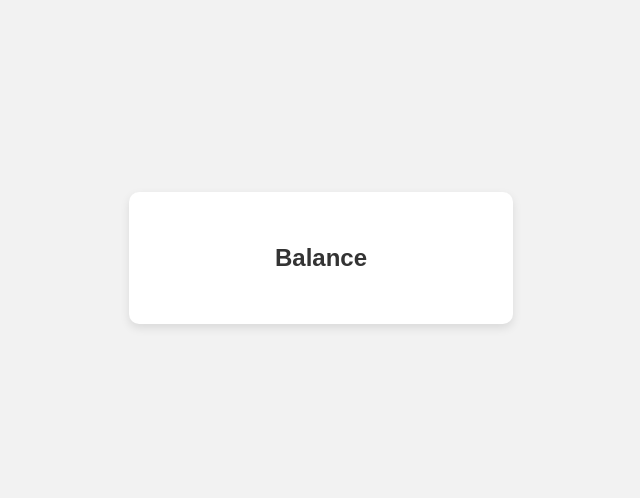
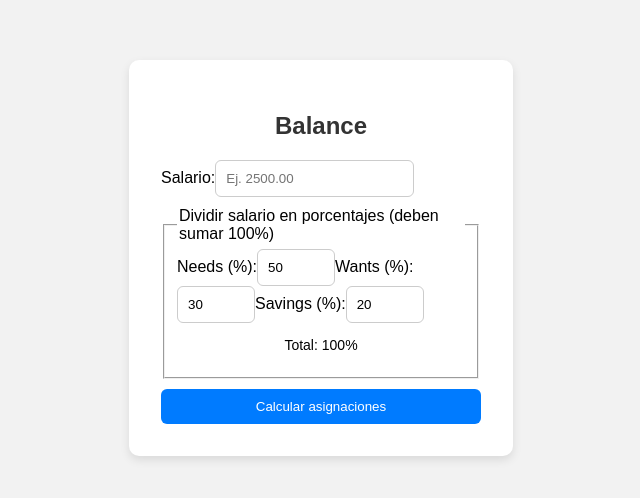
Before and after one commit to fermapre/CapitalOneBalance, a React app in the folder frontend/: page /balance in a window 1280 px wide. Shown: the part 150-648 px from the top of the page, without its empty margins (319-959 px from the left). Built offline with nearby package versions, Linux system fonts and the light colour scheme; the HTML template or start-up script is replaced by a standard one.

Commit message:
balance test

```diff
--- a/frontend/src/pages/Balance.jsx
+++ b/frontend/src/pages/Balance.jsx
@@ -1,10 +1,114 @@
+import { useState } from "react";
 import "./../styles.css";
 
 export default function Balance() {
+  const [salary, setSalary] = useState("");
+  const [percents, setPercents] = useState({ needs: 50, wants: 30, savings: 20 });
+  const [result, setResult] = useState(null);
+
+  const total = Number(percents.needs) + Number(percents.wants) + Number(percents.savings);
+
+  const handlePercentChange = (e) => {
+    const { name, value } = e.target;
+    // allow empty string or numeric
+    setPercents(prev => ({ ...prev, [name]: value }));
+  };
+
+  const handleSubmit = (e) => {
+    e.preventDefault();
+    const numericSalary = parseFloat(salary);
+    if (Number.isNaN(numericSalary) || numericSalary <= 0) {
+      alert("Introduce un salario válido mayor que 0");
+      return;
+    }
+
+    if (total !== 100) {
+      alert(`Los porcentajes deben sumar 100%. Actualmente suman ${total}%`);
+      return;
+    }
+
+    const allocations = {
+      needs: (numericSalary * Number(percents.needs)) / 100,
+      wants: (numericSalary * Number(percents.wants)) / 100,
+      savings: (numericSalary * Number(percents.savings)) / 100,
+    };
+
+    setResult({ salary: numericSalary, allocations });
+  };
+
   return (
     <div className="container">
       <h2>Balance</h2>
-      {/* Página en blanco por ahora */}
+
+      <form onSubmit={handleSubmit} className="balance-form">
+        <label>
+          Salario:
+          <input
+            type="number"
+            step="0.01"
+            min="0"
+            value={salary}
+            onChange={(e) => setSalary(e.target.value)}
+            placeholder="Ej. 2500.00"
+          />
+        </label>
+
+        <fieldset>
+          <legend>Dividir salario en porcentajes (deben sumar 100%)</legend>
+
+          <label>
+            Needs (%):
+            <input
+              type="number"
+              name="needs"
+              min="0"
+              max="100"
+              value={percents.needs}
+              onChange={handlePercentChange}
+            />
+          </label>
+
+          <label>
+            Wants (%):
+            <input
+              type="number"
+              name="wants"
+              min="0"
+              max="100"
+              value={percents.wants}
+              onChange={handlePercentChange}
+            />
+          </label>
+
+          <label>
+            Savings (%):
+            <input
+              type="number"
+              name="savings"
+              min="0"
+              max="100"
+              value={percents.savings}
+              onChange={handlePercentChange}
+            />
+          </label>
+
+          <p>Total: {total}% {total !== 100 && <strong style={{color: 'red'}}> — Debe sumar 100%</strong>}</p>
+        </fieldset>
+
+        <button type="submit">Calcular asignaciones</button>
+      </form>
+
+      {result && (
+        <div className="results">
+          <h3>Resultados</h3>
+          <p>Salario: {result.salary.toFixed(2)}</p>
+          <ul>
+            <li>Needs: {result.allocations.needs.toFixed(2)}</li>
+            <li>Wants: {result.allocations.wants.toFixed(2)}</li>
+            <li>Savings: {result.allocations.savings.toFixed(2)}</li>
+          </ul>
+        </div>
+      )}
     </div>
   );
 }
```
